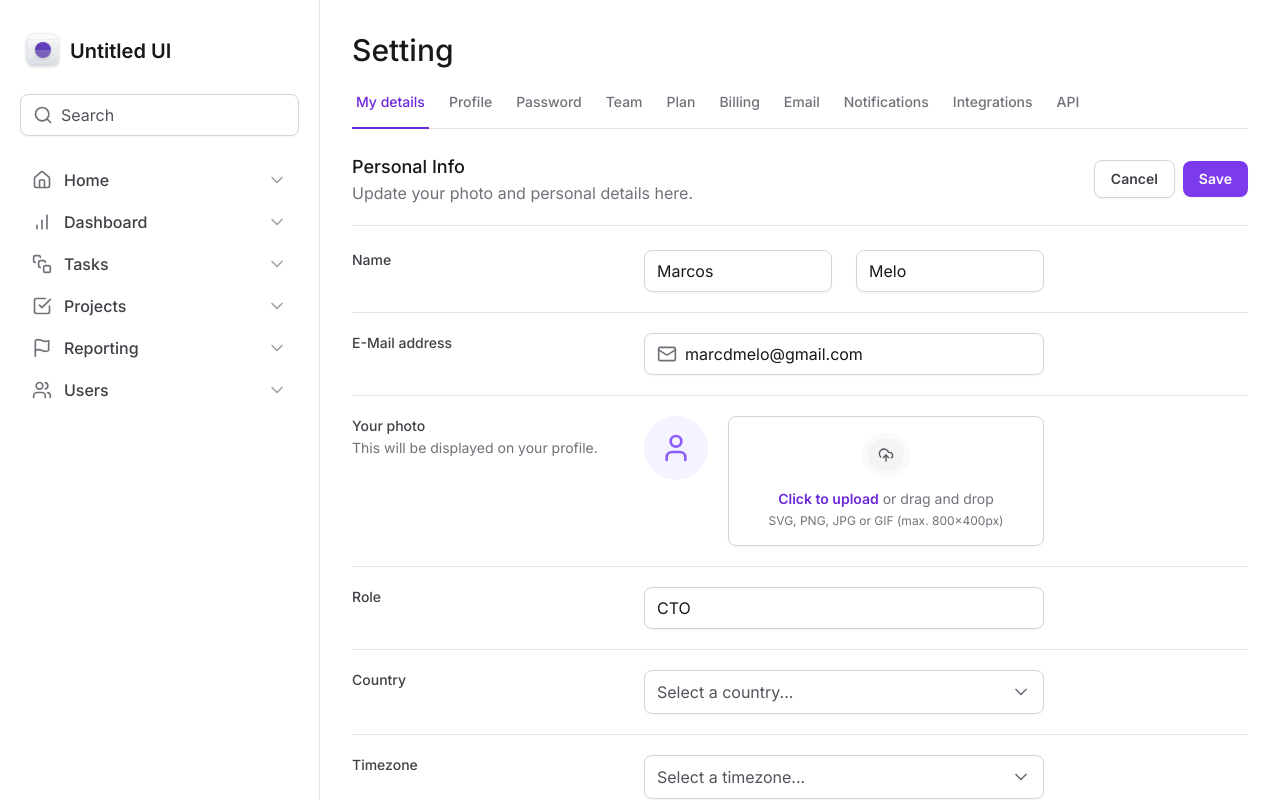
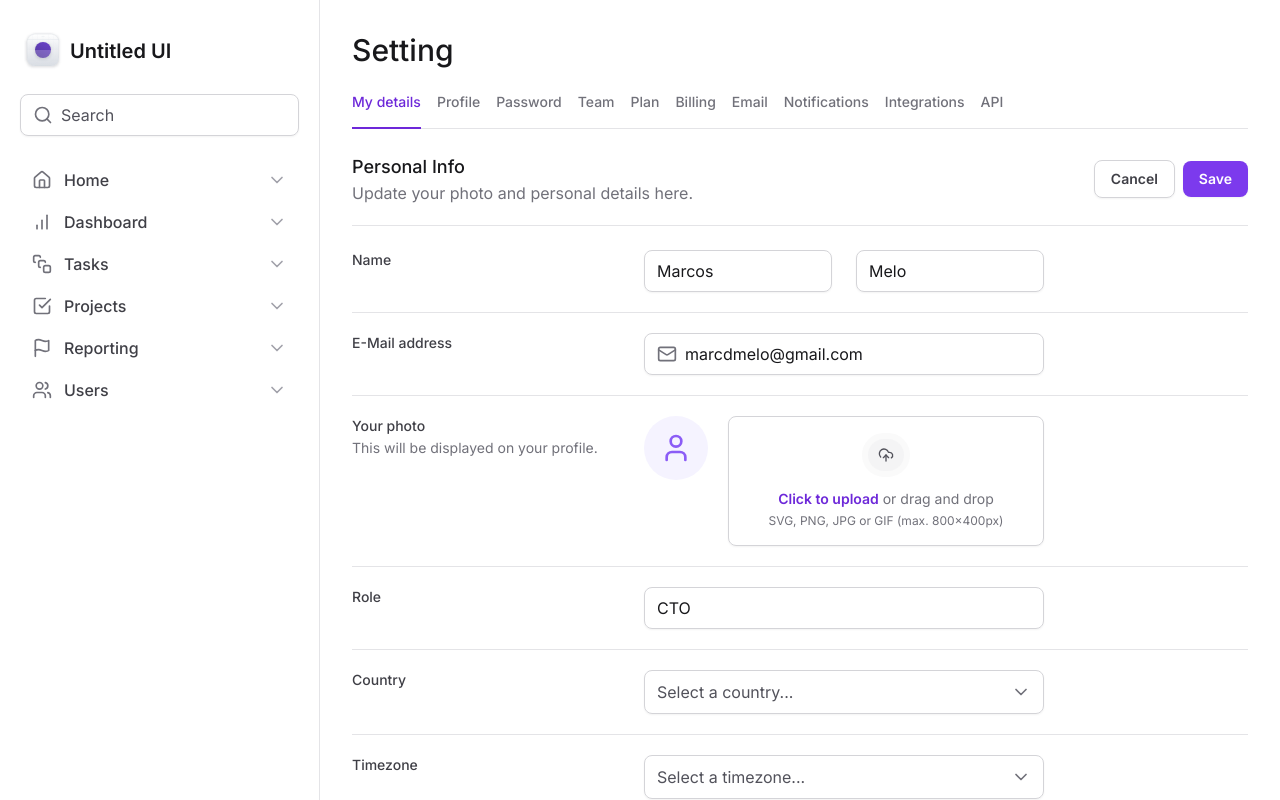
Before and after one commit to marcos-de-melo/tailwind-next, a Next.js app: page / in a window 1280 px wide. Shown: the top 800 px of the page. Built offline with nearby package versions, Linux system fonts and the light colour scheme.

Commit message:
Variantes de Botões

```diff
--- a/src/components/Form/Select/index.tsx
+++ b/src/components/Form/Select/index.tsx
@@ -12,7 +12,7 @@
 export function Select({ children, placeholder, ...props }: SelectProps) {
   return (
     <SelectPrimitive.Root {...props}>
-      <SelectPrimitive.Trigger className="flex h-11 w-full items-center justify-between gap-2 rounded-lg border border-zinc-300 px-3 py-2 shadow-sm data-[placeholder]:text-zinc-600">
+      <SelectPrimitive.Trigger className="flex h-11 w-full items-center justify-between gap-2 rounded-lg border border-zinc-300 px-3 py-2 shadow-sm outline-none focus:border-violet-300  focus:ring-2 focus:ring-violet-100 data-[placeholder]:text-zinc-600">
         <SelectPrimitive.Value
           placeholder={placeholder}
           className="text-black"
--- a/src/components/Form/Textarea.tsx
+++ b/src/components/Form/Textarea.tsx
@@ -4,7 +4,7 @@
 export function Textarea(props: TextareaProps) {
   return (
     <textarea
-      className="min-h-[120px] w-full resize-y rounded-lg border border-zinc-300 px-3 py-2 shadow-sm"
+      className="min-h-[120px] w-full resize-y rounded-lg border border-zinc-300 px-3 py-2 shadow-sm outline-none  focus:border-violet-300 focus:ring-2 focus:ring-violet-100"
       {...props}
     />
   )
--- a/src/components/Input.tsx
+++ b/src/components/Input.tsx
@@ -10,7 +10,7 @@
 export function Control(props: InputControlProps) {
   return (
     <input
-      className="flex-1 border-0 bg-transparent p-0 text-zinc-900 placeholder-zinc-600"
+      className="flex-1 border-0 bg-transparent p-0 text-zinc-900 placeholder-zinc-600 outline-none"
       {...props}
     />
   )
@@ -20,7 +20,7 @@
 export function Root(props: InputRootProps) {
   return (
     <div
-      className="flex w-full items-center gap-2 rounded-lg border border-zinc-300 px-3 py-2 shadow-sm"
+      className="flex w-full items-center gap-2 rounded-lg border border-zinc-300 px-3 py-2 shadow-sm focus-within:border-violet-300 focus-within:ring-2 focus-within:ring-violet-100"
       {...props}
     />
   )
--- a/src/components/SettingsTabs/TabItem.tsx
+++ b/src/components/SettingsTabs/TabItem.tsx
@@ -13,9 +13,11 @@
   return (
     <Tabs.Trigger
       value={value}
-      className="relative px-1 pb-4 text-sm font-medium text-zinc-500 hover:text-violet-700 data-[state=active]:text-violet-700"
+      className=":px-1 group relative pb-4 text-sm font-medium text-zinc-500 outline-none hover:text-violet-700 data-[state=active]:text-violet-700"
     >
-      <span>{title}</span>
+      <span className="rounded group-focus-visible:ring-2 group-focus-visible:ring-violet-400 group-focus-visible:ring-offset-4">
+        {title}
+      </span>
 
       {isSelected && (
         <motion.div
```
